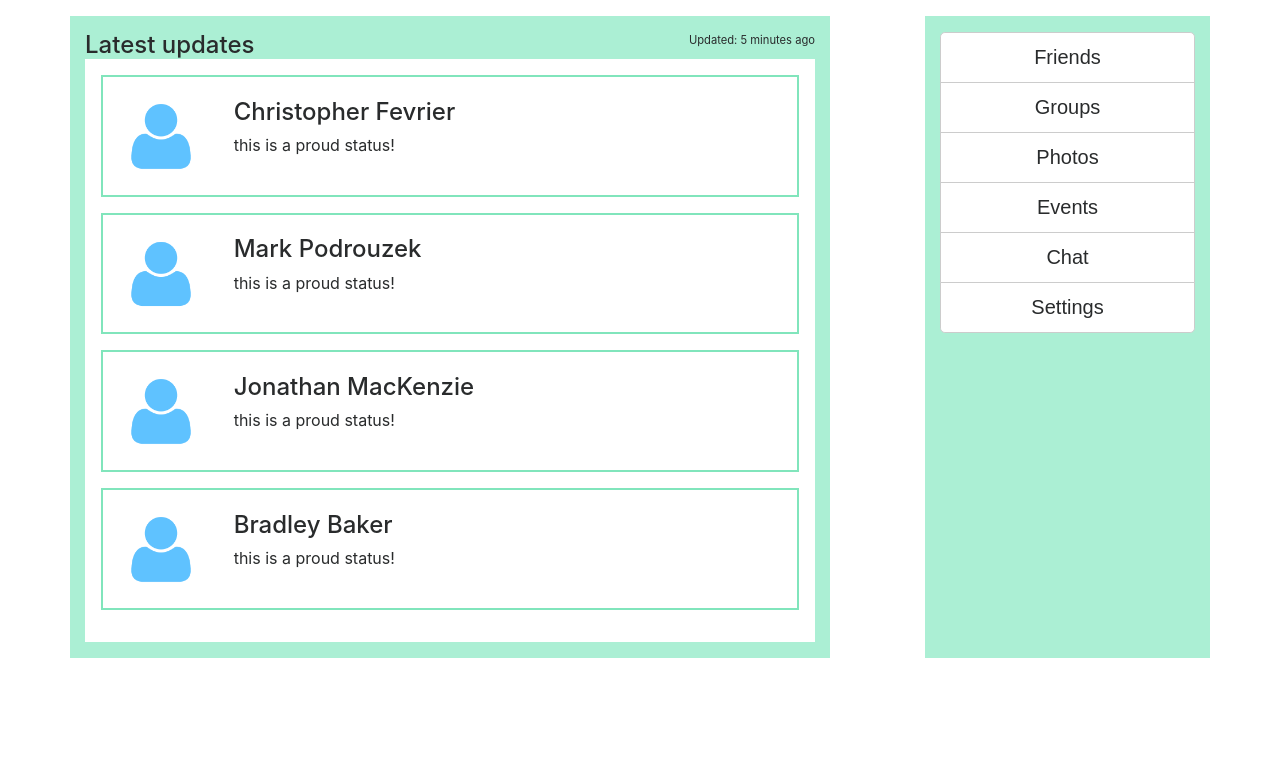
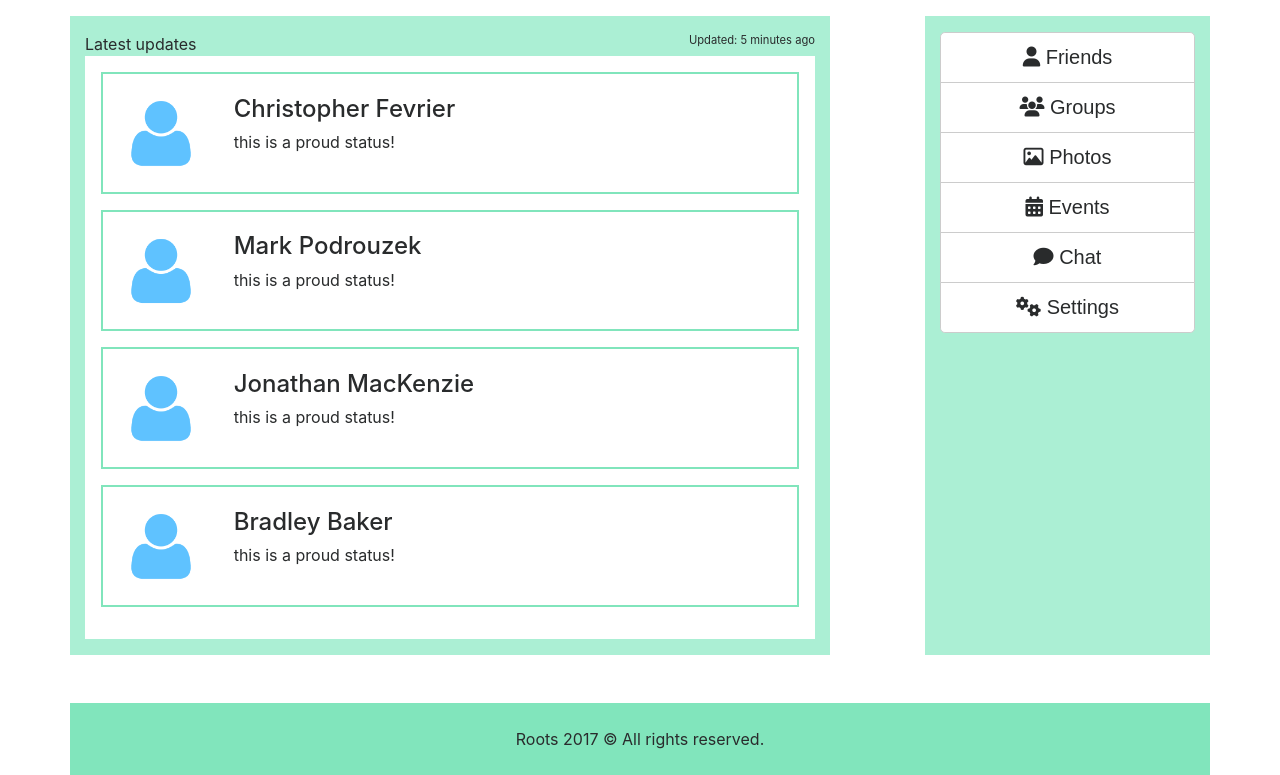
Before and after one commit to fevthedev/roots, a web app: file index.html in a window 1280 px wide. Shown: the part 158-933 px from the top of the page. Before the commit the page ends 816 px from the top, so only its background shows below. Run offline with its HTML, style and script files only (its server is not run), Linux system fonts and the light colour scheme; some libraries are stand-ins or nearby versions.

Commit message:
added footer, added button icons to sidebar items

```diff
--- a/css/style.css
+++ b/css/style.css
@@ -30,6 +30,14 @@ body {
     font-size: 70%;
 }
 
+footer {
+    background-color: #81e5bc;
+}
+
+button:hover {
+    cursor: pointer;
+}
+
 /*
 -darkest: #81e5bc
 -middle: #86e6bf
--- a/index.html
+++ b/index.html
@@ -4,6 +4,7 @@
         <meta charset="utf-8">
         <meta name="viewport" content="width=device-width, initial-scale=1, shrink-to-fit=no">
         <title>Root Connections</title>
+        <script src="https://use.fontawesome.com/b1dff41402.js"></script>
         <link rel="stylesheet" href="https://maxcdn.bootstrapcdn.com/bootstrap/4.0.0-alpha.6/css/bootstrap.min.css" integrity="sha384-rwoIResjU2yc3z8GV/NPeZWAv56rSmLldC3R/AZzGRnGxQQKnKkoFVhFQhNUwEyJ" crossorigin="anonymous">
         <link rel="stylesheet" type="text/css" href="css/style.css" />
     </head>
@@ -44,7 +45,7 @@
 
             <div class="row">
                 <div class="col-12 col-sm-8 py-3" id="mainFeed">
-                    <h4 class="d-inline">Latest updates</h4>
+                    <p class="d-inline">Latest updates</p>
                     <span class="float-right updateTimeStamp">Updated: 5 minutes ago</span>
 
                     <div class="col p-3" id="feedList">
@@ -101,14 +102,20 @@
 
                 <div class="hidden-xs-down col-sm-3 offset-sm-1 py-3" id="sideBar">
                         <div class="btn-group-vertical btn-block">
-                            <button type="button" class="btn btn-secondary btn-lg">Friends</button>
-                            <button type="button" class="btn btn-secondary btn-lg">Groups</button>
-                            <button type="button" class="btn btn-secondary btn-lg">Photos</button>
-                            <button type="button" class="btn btn-secondary btn-lg">Events</button>
-                            <button type="button" class="btn btn-secondary btn-lg">Chat</button>
-                            <button type="button" class="btn btn-secondary btn-lg">Settings</button>
+                            <button type="button" class="btn btn-secondary btn-lg"><i class="fa fa-user" aria-hidden="true"></i>&nbsp;Friends</button>
+                            <button type="button" class="btn btn-secondary btn-lg"><i class="fa fa-users" aria-hidden="true"></i>&nbsp;Groups</button>
+                            <button type="button" class="btn btn-secondary btn-lg"><i class="fa fa-picture-o" aria-hidden="true"></i>&nbsp;Photos</button>
+                            <button type="button" class="btn btn-secondary btn-lg"><i class="fa fa-calendar" aria-hidden="true"></i>&nbsp;Events</button>
+                            <button type="button" class="btn btn-secondary btn-lg"><i class="fa fa-comment" aria-hidden="true"></i>&nbsp;Chat</button>
+                            <button type="button" class="btn btn-secondary btn-lg"><i class="fa fa-cogs" aria-hidden="true"></i>&nbsp;Settings</button>
                         </div>
                 </div>
+            </div>
+
+            <div class="row">
+                <footer class="col-12 mt-5 py-4">
+                    <p class="text-center m-0">Roots 2017 &copy;&nbsp;All rights reserved.</p>
+                </footer>
             </div>
 
         </div>
```
